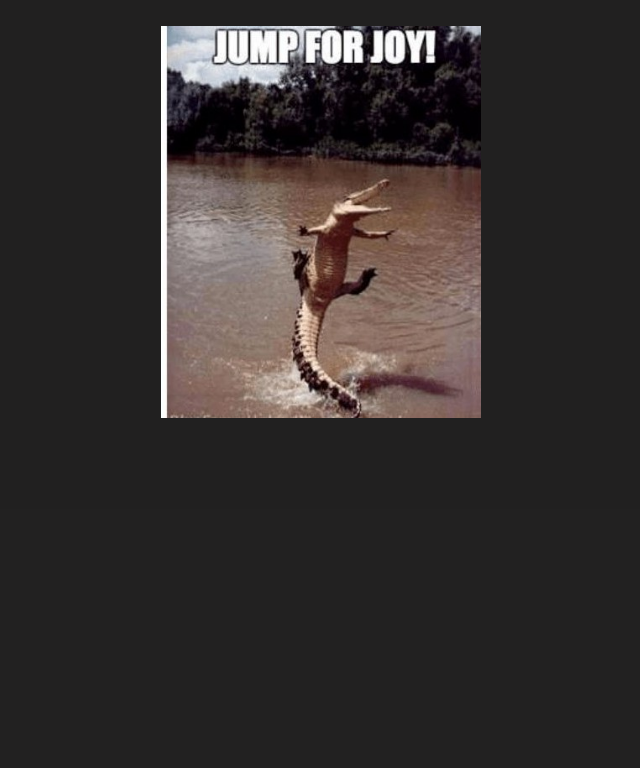
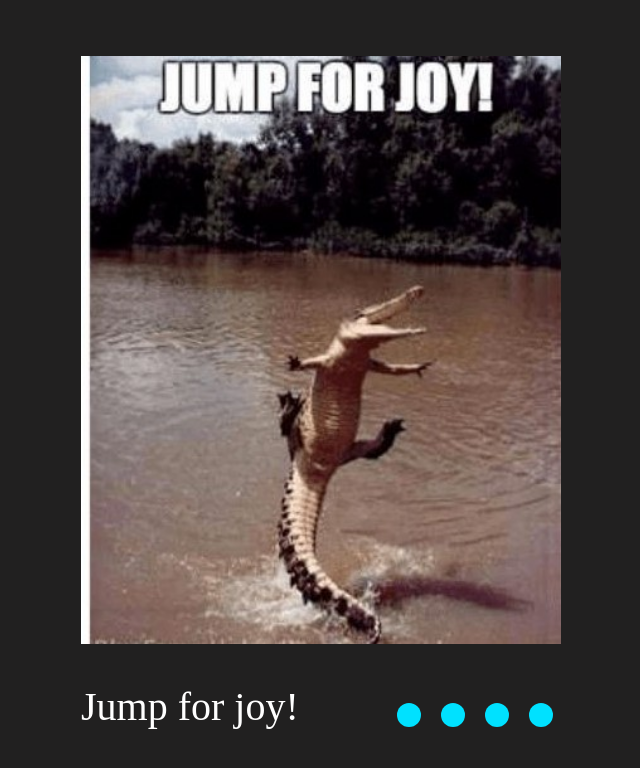
Before and after one commit to Alexei-T1/cssMemSlider, a plain HTML site: page index.html in a window 1280 px wide. Shown: the whole page, without its empty margins (319-959 px from the left). Drawn offline with Linux system fonts and the light colour scheme.

Commit message:
feat: add html layout for text and controls sextions, add comments to css, add css styles for controls (Saturday, Oct 16, 2021 20:23 PM)

```diff
--- a/index.html
+++ b/index.html
@@ -12,17 +12,29 @@
 <body>
     <div class="container">
         <div class="memSlider__container">
-            <input type="radio" name="radioButton" id="button1" class="radioButton">
-            <input type="radio" name="radioButton" id="button2" class="radioButton">
-            <input type="radio" name="radioButton" id="button3" class="radioButton">
-            <input type="radio" name="radioButton" id="button4" class="radioButton">
+            <input class="radioButton" type="radio" name="radioButton" id="button1">
+            <input class="radioButton" type="radio" name="radioButton" id="button2">
+            <input class="radioButton" type="radio" name="radioButton" id="button3">
+            <input class="radioButton" type="radio" name="radioButton" id="button4">
             <ul class="slider__img">
                 <li class="slide"><img src="img/1.jpg" alt="mem 1"></li>
                 <li class="slide"><img src="img/2.jpg" alt="mem 2"></li>
                 <li class="slide"><img src="img/3.jpg" alt="mem 3"></li>
                 <li class="slide"><img src="img/4.jpg" alt="mem 4"></li>
             </ul>
-
+            <div class="text__controls__container">
+                <span class="text text-active">Jump for joy!
+                </span><span class="text">gift for memory
+                </span><span class="text">Mi mi mi!
+                </span><span class="text">Squirrel!
+                </span>
+                <div class="controls__container">
+                <label class="labelButton" for="button1" id="labelButton1"><span class="circle"></span></label>
+                <label class="labelButton" for="button2" id="labelButton2"><span class="circle"></span></label>
+                <label class="labelButton" for="button3" id="labelButton3"><span class="circle"></span></label>
+                <label class="labelButton" for="button4" id="labelButton4"><span class="circle"></span></label>
+                </div>
+            </div>
         </div>
 
     </div>
--- a/style.css
+++ b/style.css
@@ -29,25 +29,32 @@ ol, ul {
 }
 
 /* CSS MemeM Slider style */
+
+/* ---main containers--- */
+body {
+    background-color: rgba(32, 31, 31, 0.993);
+}
 .container {
-    padding: 10px 0 20px;
-    background-color: rgba(32, 31, 31, 0.993);
+    padding: 5vh 5vh 0;
     width: 100%;
-    height: 100vh;
 }
+/* ---radio buttons for add checked class to css style--- */
 .radioButton {
     width: 0;
     height: 0;
     visibility: hidden;
 }
+
+/* --- image containers--- */
 .memSlider__container {
     margin: 0 auto;
-    width: 25%;
+    width: 40%;
     overflow: hidden;
 }
 .slider__img {
     width: 400%;
     display: flex;
+    margin-bottom: 2.5rem;
 }
 .slide {
     width: 25%;
@@ -56,3 +63,76 @@ ol, ul {
     width: 100%;
     height: auto;
 }
+
+/* --- text and controls container--- */
+.text__controls__container {
+    display: flex;
+}
+.controls__container {
+    margin-left: auto;
+}
+
+.text {
+    color: white;
+    font-size: 2.5rem;
+    display: none;
+    visibility: hidden;
+}
+.text-active {
+    display: inline-block;
+    visibility: visible;
+}
+
+/* --- controls container with label element for checked radio buttons--- */
+.circle {
+    text-align: center;
+    display: inline-block;
+    width: 1.5rem;
+    height: 1.5rem;
+    border-radius: 50%;
+    background-color: rgb(0, 225, 255);
+    transition: all 0.1s ease;
+}
+.labelButton {
+    text-align: right;
+    display: inline-block;
+    padding: 1rem 0.5rem 1rem;
+    cursor: pointer;
+}
+
+/* --- hover and checked classes for labelButtons--- */
+.circle:hover {
+    background-color: rgb(255, 255, 255);
+}
+#button1:checked ~ .text__controls__container #labelButton1 .circle{
+    background-color: inherit;
+    border: 4px solid rgb(0, 225, 255);
+}
+#button2:checked ~ .text__controls__container #labelButton2 .circle{
+    background-color: inherit;
+    border: 4px solid rgb(0, 225, 255);
+}
+#button3:checked ~ .text__controls__container #labelButton3 .circle{
+    background-color: inherit;
+    border: 4px solid rgb(0, 225, 255);
+}
+#button4:checked ~ .text__controls__container #labelButton4 .circle{
+    background-color: inherit;
+    border: 4px solid rgb(0, 225, 255);
+}
+#button1:checked ~ .text__controls__container #labelButton1 .circle:hover{
+    background-color: inherit;
+    border: 4px solid rgb(255, 225, 255);
+}
+#button2:checked ~ .text__controls__container #labelButton2 .circle:hover{
+    background-color: inherit;
+    border: 4px solid rgb(255, 225, 255);
+}
+#button3:checked ~ .text__controls__container #labelButton3 .circle:hover{
+    background-color: inherit;
+    border: 4px solid rgb(255, 225, 255);
+}
+#button4:checked ~ .text__controls__container #labelButton4 .circle:hover{
+    background-color: inherit;
+    border: 4px solid rgb(255, 225, 255);
+}
```
